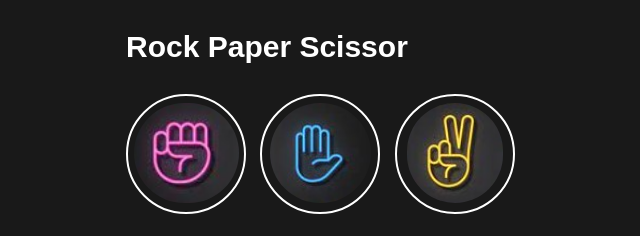
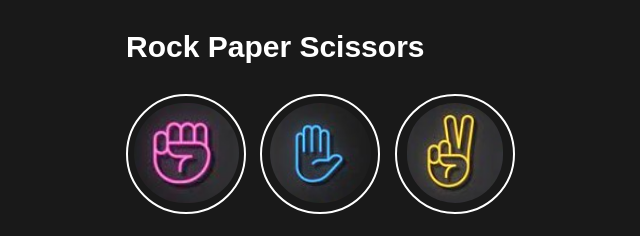
Before and after one commit to Anupriya2508/Rock_Paper_Scissors, a plain HTML site: page index.html in a window 1280 px wide. Shown: the top 236 px of the page, 322-962 px from the left. Drawn offline with Linux system fonts and the light colour scheme.

Commit message:
Updated index.html

```diff
--- a/index.html
+++ b/index.html
@@ -5,7 +5,7 @@
     <link rel="Stylesheet" href="index.css">
   </head>
   <body>
-    <h3 class="title">Rock Paper Scissor</h3>
+    <h3 class="title">Rock Paper Scissors</h3>
 
     <button class="move-button" onclick="
         picComputerMove();
```
